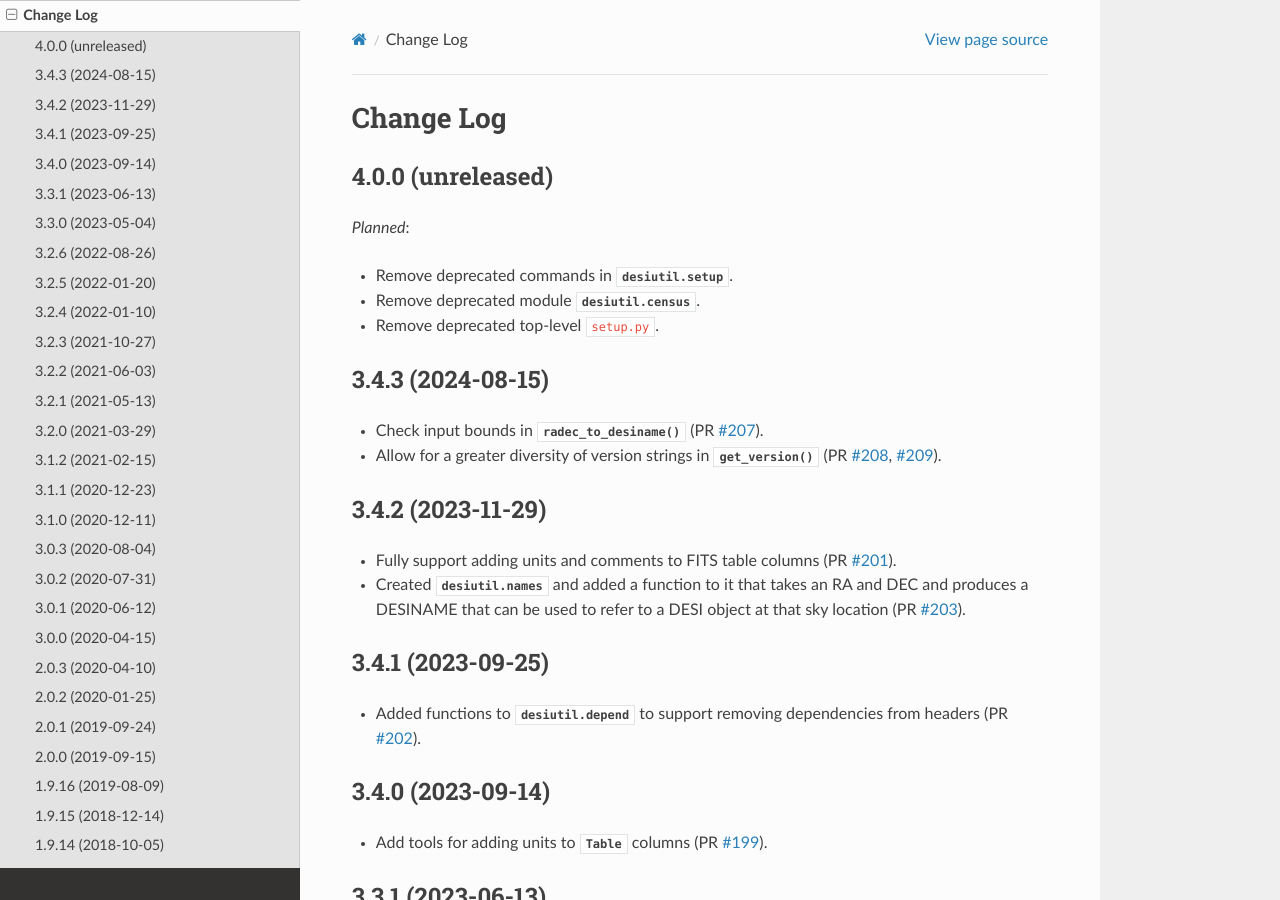
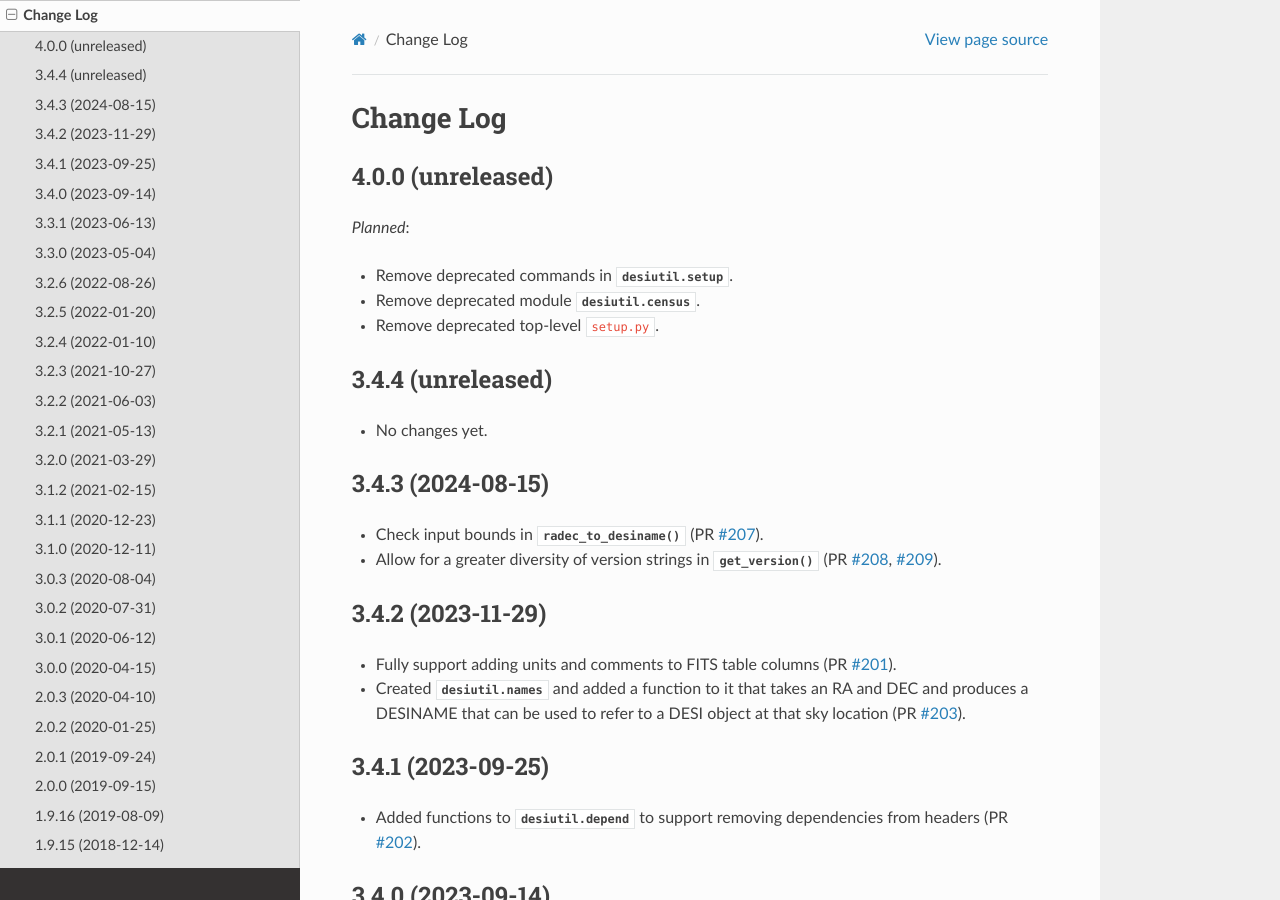
Before and after one commit to desihub/desiutil, a Sphinx documentation site: the page built from doc/changes.rst, in a window 1280 px wide and 900 px high. Built offline with Sphinx 7.4.7 and the Read the Docs theme 2.0.0, drawn with Linux system fonts in a browser that asks for light colours.

Commit message:
bump version after tag

```diff
--- a/doc/changes.rst
+++ b/doc/changes.rst
@@ -10,6 +10,11 @@ Change Log
 * Remove deprecated commands in :mod:`desiutil.setup`.
 * Remove deprecated module :mod:`desiutil.census`.
 * Remove deprecated top-level ``setup.py``.
+
+3.4.4 (unreleased)
+------------------
+
+* No changes yet.
 
 3.4.3 (2024-08-15)
 ------------------
--- a/py/desiutil/_version.py
+++ b/py/desiutil/_version.py
@@ -1 +1 @@
-__version__ = '3.4.3'
+__version__ = '3.4.4.dev1122'
```
